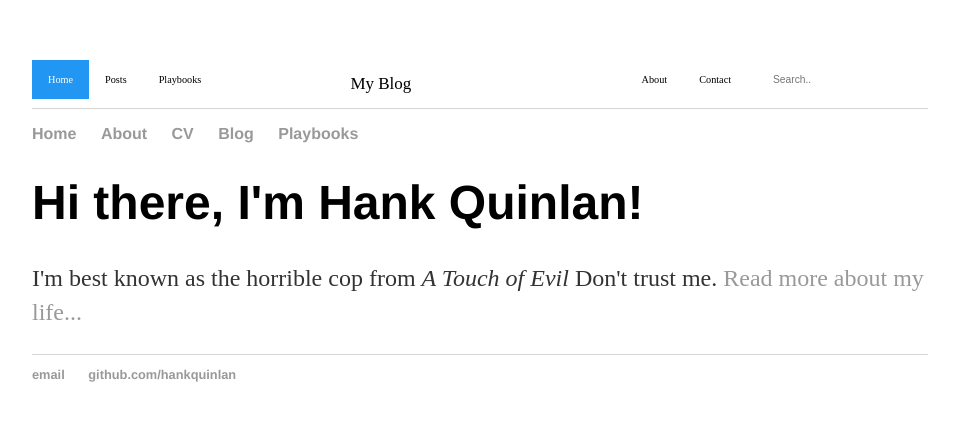
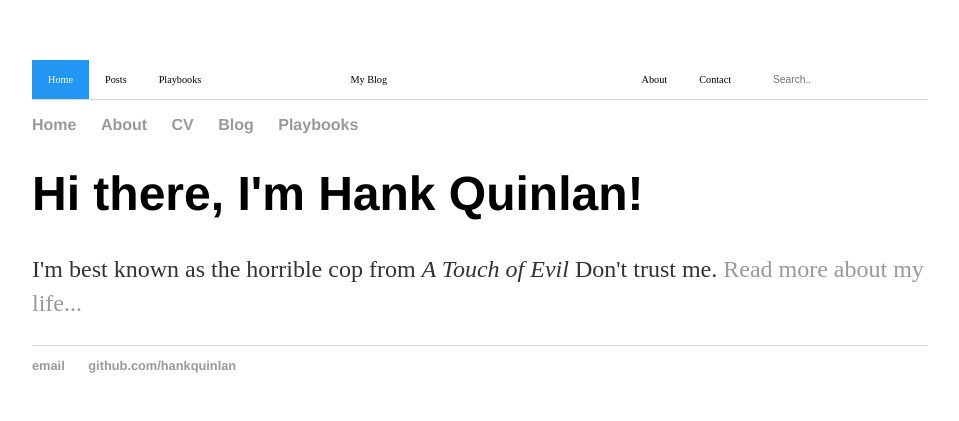
Before and after one commit to billparry99/billparry99.github.io, a Jekyll site: the page built from index.html, in a window 1280 px wide. Shown: the top 421 px of the page, without its empty margins (160-1119 px from the left). Built offline with Jekyll 4.4.1, drawn with Linux system fonts in a browser that asks for light colours.

Commit message:
Update main.css

```diff
--- a/css/main.css
+++ b/css/main.css
@@ -123,7 +123,7 @@ ul.posts li {
     text-align: center;
     padding: 14px 16px;
     text-decoration: none;
-    font-size: 17px;
+    font-size: .8em;
     }
 
 /* Style the links inside the navigation bar */
```
